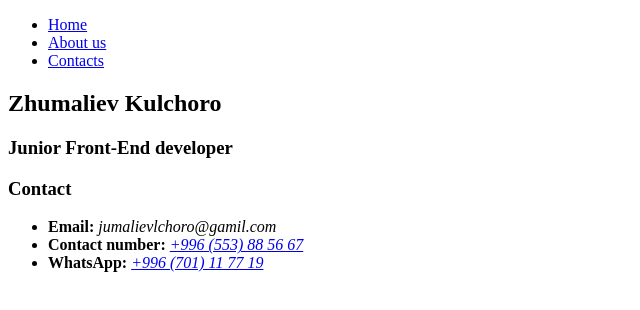
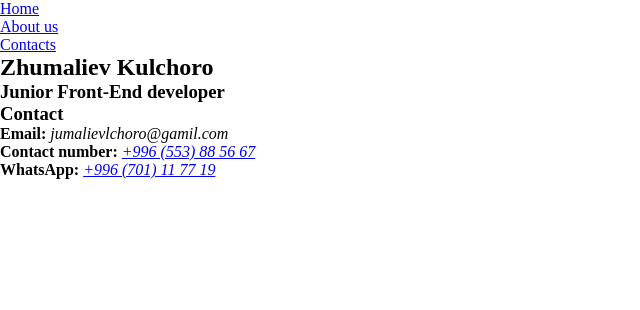
Before and after one commit to Kulchoro/kulchoro.github.io, a plain HTML site: page index.html in a window 1280 px wide. Shown: the whole page, without its empty margins (0-640 px from the left). Drawn offline with Linux system fonts and the light colour scheme.

Commit message:
connect with link CSS and added class container

```diff
--- a/index.html
+++ b/index.html
@@ -5,6 +5,7 @@
     <meta name="viewport" content="width=device-width, initial-scale=1.0" />
     <meta http-equiv="X-UA-Compatible" content="ie=edge" />
     <title>Resume</title>
+    <link rel="stylesheet" href="styles.css" />
   </head>
   <body>
     <header>
@@ -17,6 +18,7 @@
       </nav>
     </header>
     <section>
+      <div class="container">
         <h1>Zhumaliev Kulchoro</h1>
         <h3>Junior Front-End developer</h3>
         <div>
@@ -33,6 +35,7 @@
             </li>
           </ul>
         </div>
+      </div>
     </section>
   </body>
 </html>
```
Lines whose indentation alone changed are shown as unchanged.
